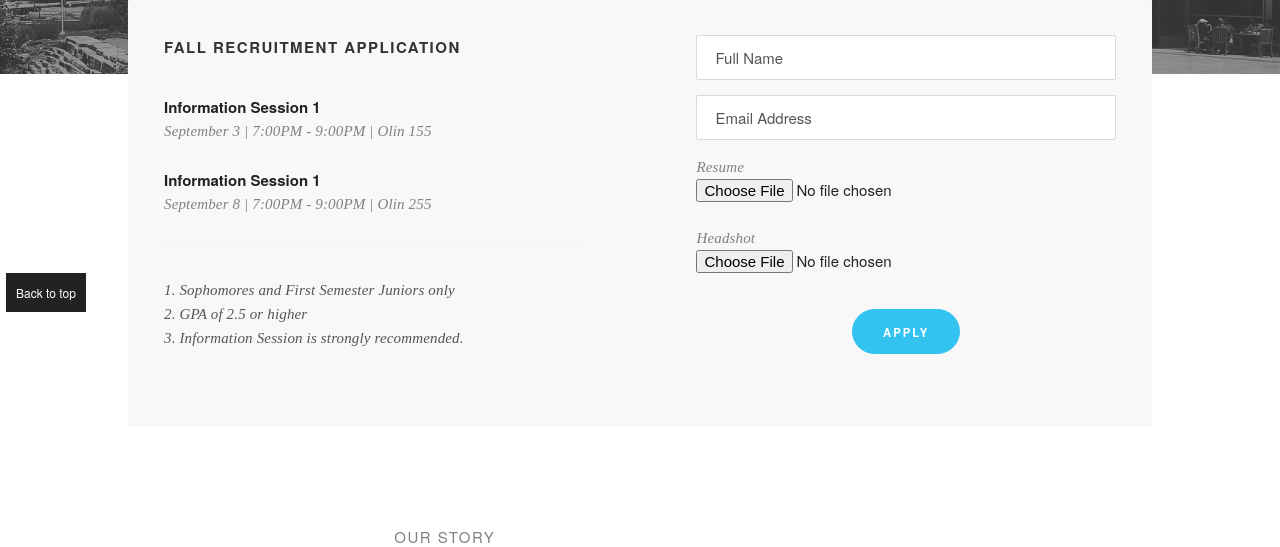
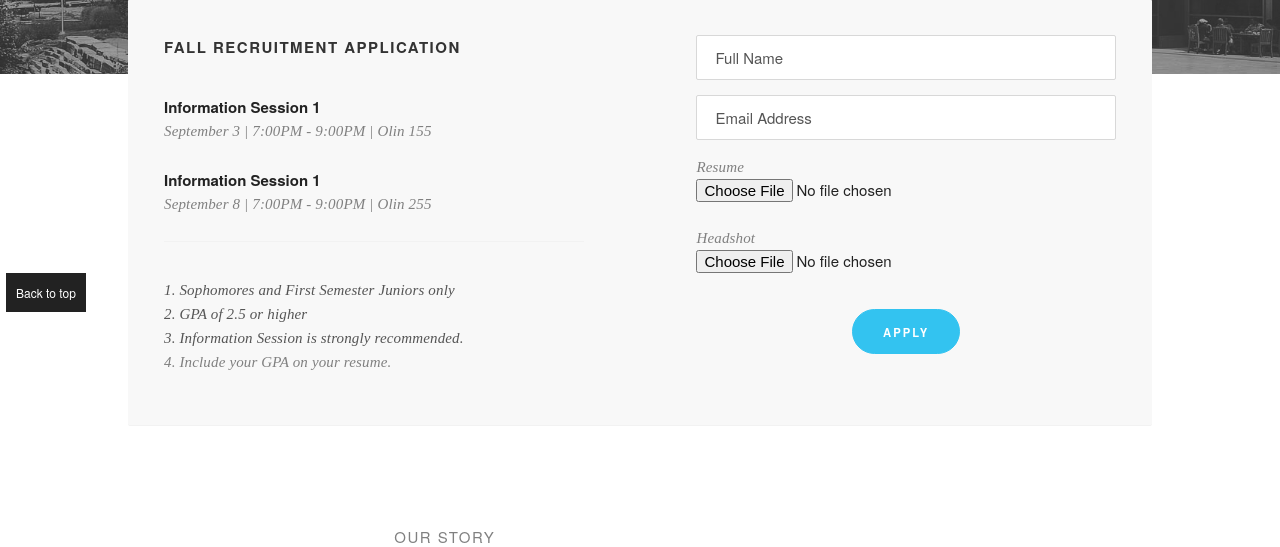
Before and after one commit to yuxiaotan/thetatauwebsite, a PHP site: page / in a window 1280 px wide. Shown: the part 479-1026 px from the top of the page. Run offline with PHP 8.4, Linux system fonts and the light colour scheme.

Commit message:
Added new information

```diff
--- a/index.php
+++ b/index.php
@@ -104,6 +104,7 @@
 			      <p class="h7 regular grey caption mb0 ">1. Sophomores and First Semester Juniors only</p>
 			      <p class="h7 regular grey caption mb0 ">2. GPA of 2.5 or higher</p>
 			      <p class="h7 regular grey caption mb0 ">3. Information Session is strongly recommended.</p>
+			      <p class="h7 regular black caption mb0 ">4. Include your GPA on your resume.</p>
 			  </div>
 	    </div>
 
```
